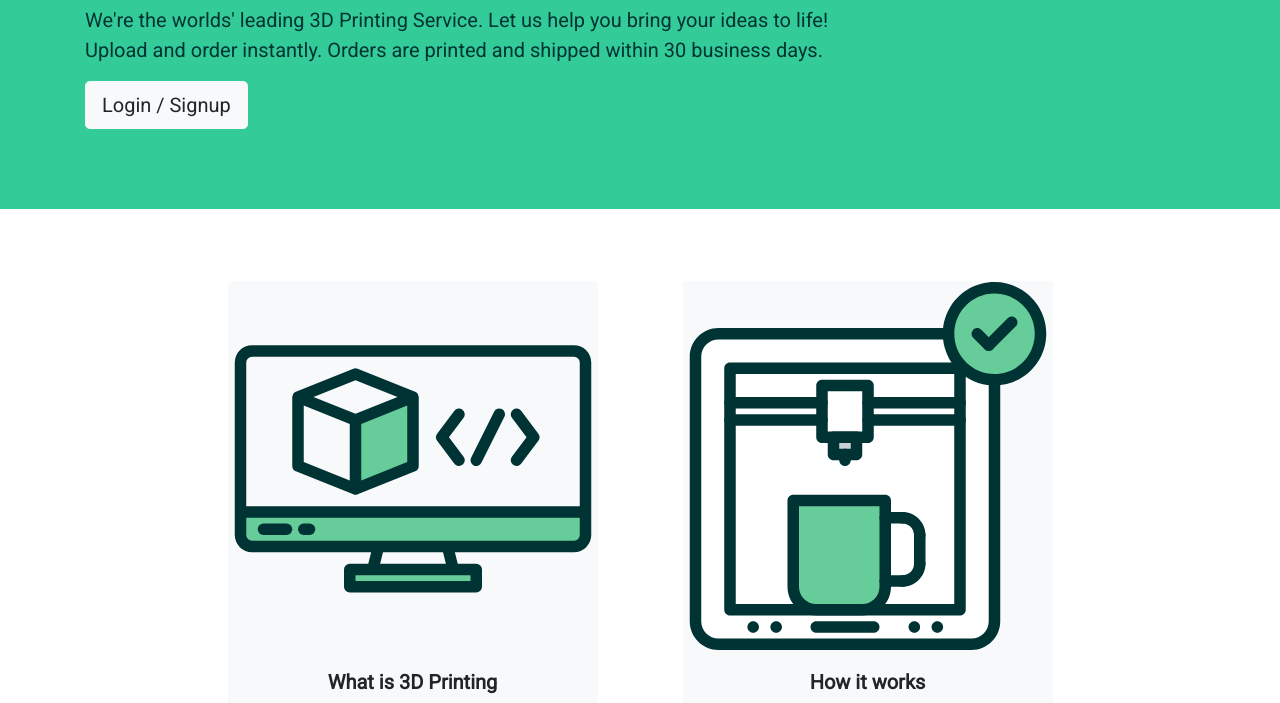
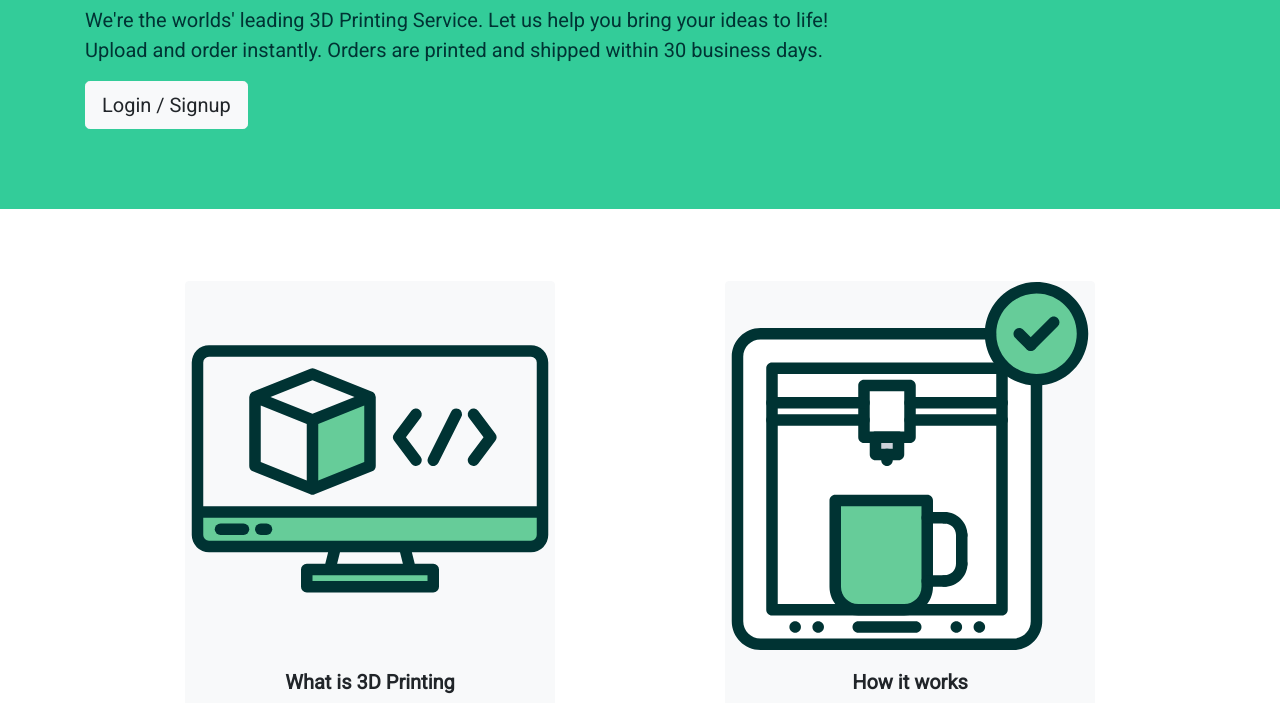
Before and after one commit to amandaau/impossible-triangle, a plain HTML site: page index.html in a window 1280 px wide. Shown: the part 204-907 px from the top of the page. Drawn offline with nearby package versions, Linux system fonts and the light colour scheme.

Commit message:
main content added margin -left

```diff
--- a/index.html
+++ b/index.html
@@ -89,7 +89,7 @@
     <!-- main content -->
 
     <div class="row justify-content-center">
-        <div class="card-deck" style="width: 400px; margin-right: 70px;">
+        <div class="card-deck" style="width: 400px; margin-right: 70px; margin-left: 70px;">
           <div class="card border-light mb-3 card bg-light">
             <img src="images/3d.svg" class="card-img-top" alt="3D printing icon">
             <div class="card-body">
@@ -99,7 +99,7 @@
             </div>
           </div>
         </div>
-        <div class="card-deck" style="width: 400px;">
+        <div class="card-deck" style="width: 400px; margin-right: 70px; margin-left: 70px;">
           <div class="card border-light mb-3 card bg-light">
             <img src="images/3d2.svg" class="card-img-top" alt="how it works icon">
             <div class="card-body">
```
